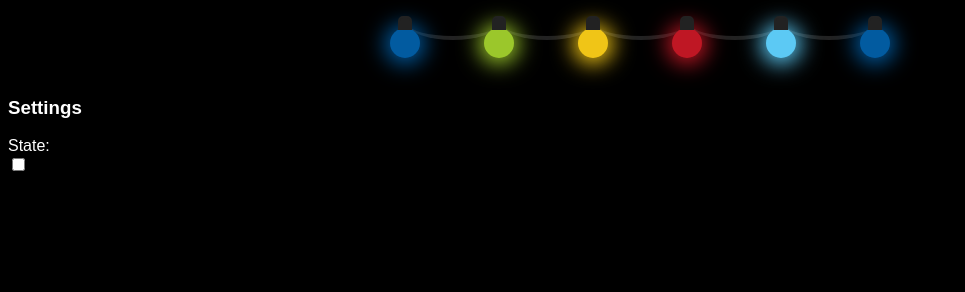
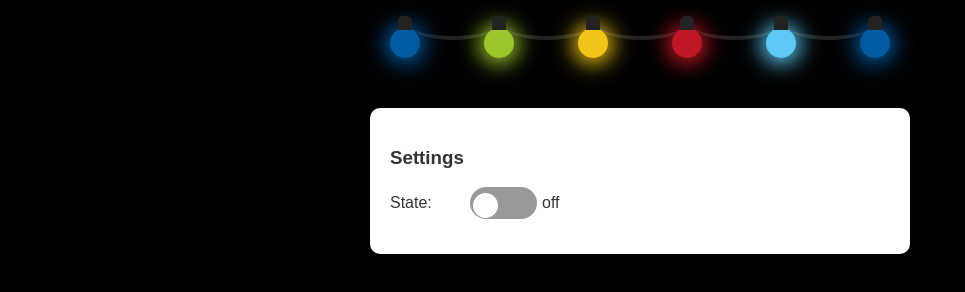
Before and after one commit to sadiqful/lightdisplay, a plain HTML site: page public/index.html in a window 1280 px wide. Shown: the whole page, without its empty margins (0-965 px from the left). Drawn offline with Linux system fonts and the light colour scheme; a web font is replaced by a local one.

Commit message:
settings/switch styled successfully

```diff
--- a/public/index.html
+++ b/public/index.html
@@ -25,6 +25,8 @@
         <div class="checkbox-container">
           <input type="checkbox" class="switch"/>
       </div>
+      <span class="switch-state">off</span>
+    </div>
     </section>
 
     <script src="./script.js"></script>
--- a/public/style.css
+++ b/public/style.css
@@ -175,3 +175,59 @@ body {
 .bulb:last-of-type::after {
   border: none;
 }
+
+.bulb-settings {
+  background: var(--white);
+  color: #333;
+  width: 500px;
+  margin: 30px auto 0;
+  padding: 20px;
+  border-radius: 10px;
+}
+
+.bulb-settings .group {
+  align-items: center;
+  display: flex;
+  margin: 15px 0;
+}
+
+.bulb-settings .group label {
+  flex-basis: 80px;
+}
+
+.checkbox-container {
+  cursor: pointer;
+  width: 43px;
+  height: 20px;
+  background: var(--grey);
+  border-radius: 100px;
+  margin-right: 5px;
+  position: relative;
+  padding: 6px 12px;
+  transition-duration: 0.4s;
+}
+
+.checkbox-container.active {
+  background: var(--black);
+}
+
+.checkbox-container.active::after {
+  left: 50%;
+}
+
+.checkbox-container::after {
+  content: '';
+  position: absolute;
+  width: 25px;
+  height: 25px;
+  background: var(--white);
+  border-radius: 100%;
+  left: 5%;
+  top: 9%
+  transition-duration: 0.4s;
+}
+
+.switch {
+  opacity: 0;
+  visibility: hidden;
+}
```
